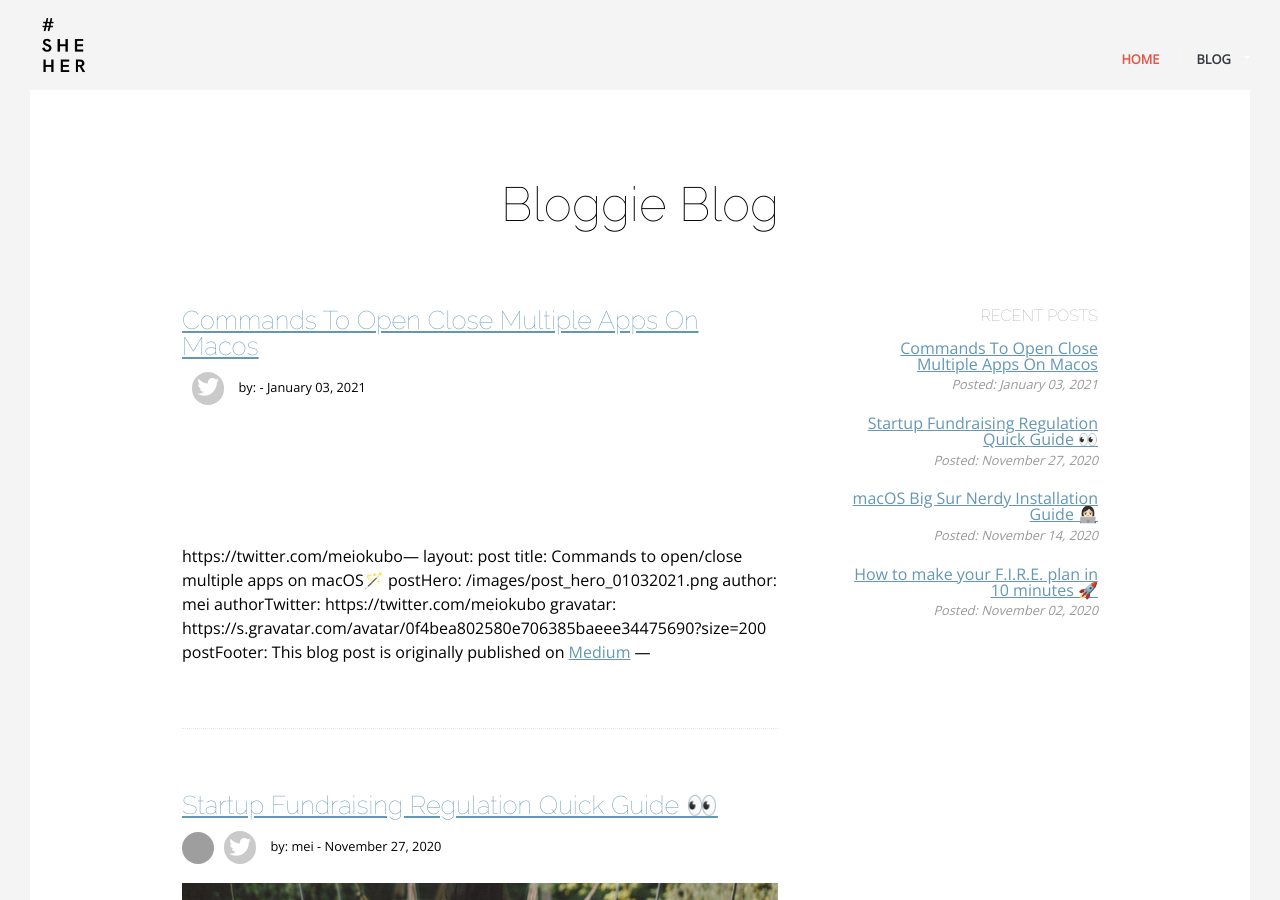
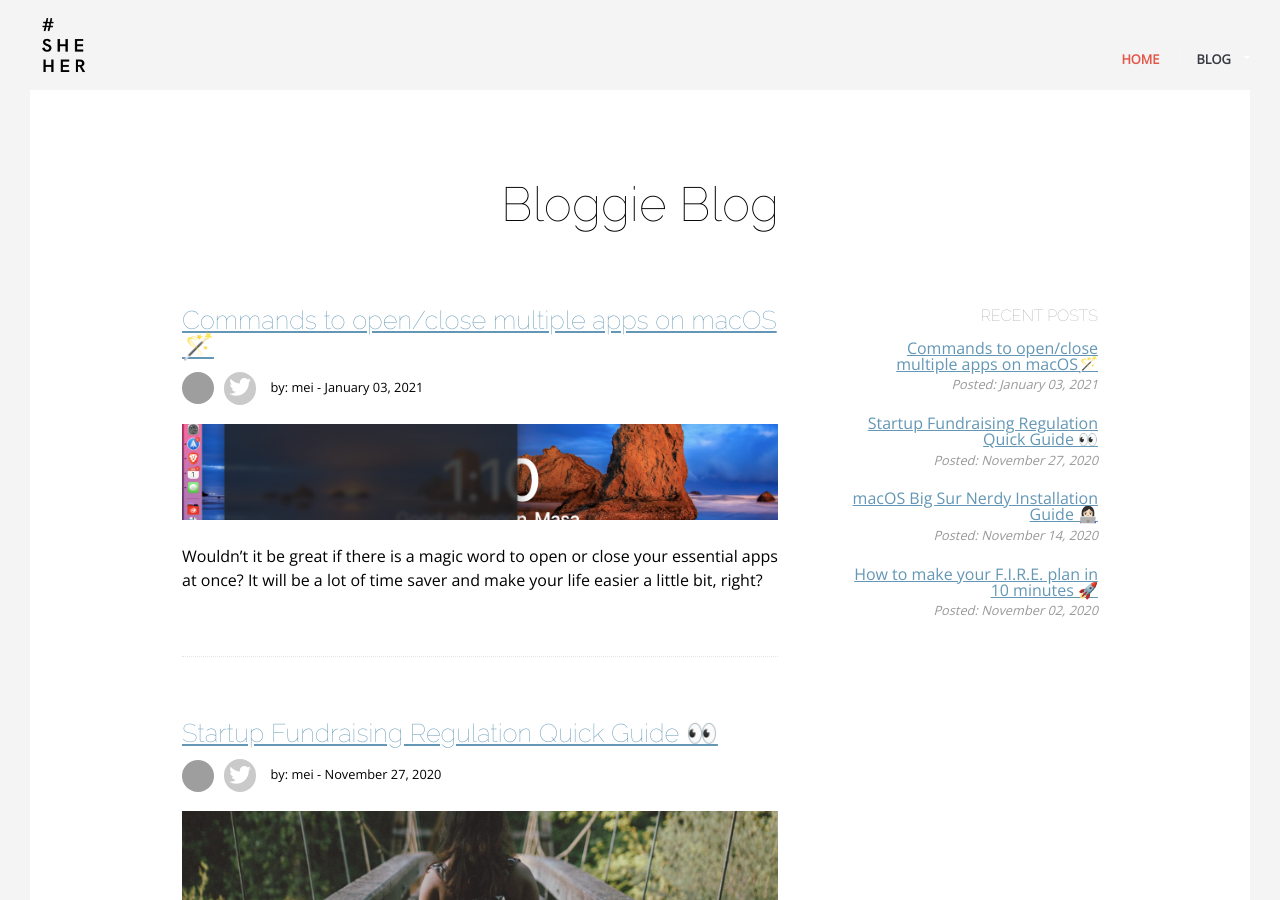
Before and after one commit to meiob/meiob.github.io, a Jekyll site: the page built from blog/index.html, in a window 1280 px wide and 900 px high. Built offline with Jekyll 4.4.1, drawn with Linux system fonts in a browser that asks for light colours; some of the changed lines change nothing that is shown; grey boxes are pictures that could not be loaded.

```diff
--- a/_posts/2021-01-03-commands-to-open-close-multiple-apps-on-macos.md
+++ b/_posts/2021-01-03-commands-to-open-close-multiple-apps-on-macos.md
@@ -1,4 +1,4 @@
-https://twitter.com/meiokubo---
+---
 layout: post
 title: Commands to open/close multiple apps on macOS🪄
 postHero: /images/post_hero_01032021.png
```
